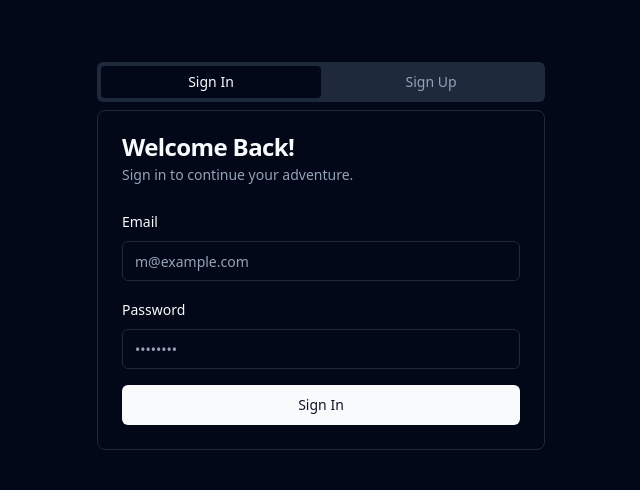
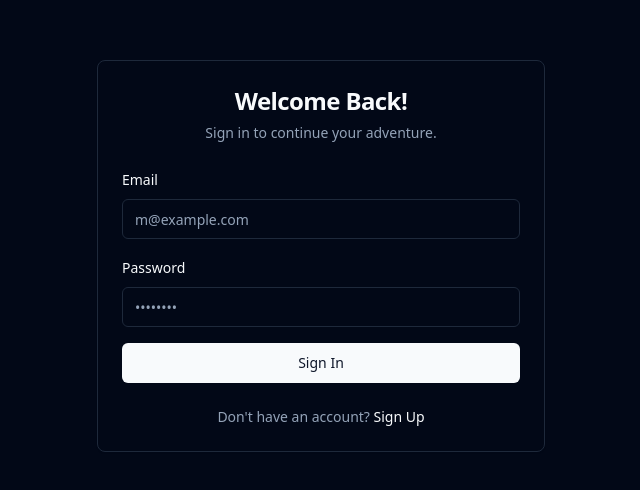
Before and after one commit to Zaid-maker/story-teller-game, a React (Vite) app: page /login in a window 1280 px wide. Shown: the part 144-634 px from the top of the page, without its empty margins (319-959 px from the left). Built offline with nearby package versions, Linux system fonts and the light colour scheme.

Commit message:
[dyad] Refactoring login page to remove tabs - wrote 1 file(s)

```diff
--- a/src/pages/Login.tsx
+++ b/src/pages/Login.tsx
@@ -5,8 +5,7 @@ import { useAuth } from "@/components/AuthProvider";
 import { Button } from "@/components/ui/button";
 import { Input } from "@/components/ui/input";
 import { Label } from "@/components/ui/label";
-import { Card, CardContent, CardDescription, CardHeader, CardTitle } from "@/components/ui/card";
-import { Tabs, TabsContent, TabsList, TabsTrigger } from "@/components/ui/tabs";
+import { Card, CardContent, CardDescription, CardHeader, CardTitle, CardFooter } from "@/components/ui/card";
 import { showSuccess, showError } from "@/utils/toast";
 
 const Login = () => {
@@ -16,6 +15,7 @@ const Login = () => {
   const [password, setPassword] = useState("");
   const [username, setUsername] = useState("");
   const [formLoading, setFormLoading] = useState(false);
+  const [isSigningUp, setIsSigningUp] = useState(false);
 
   useEffect(() => {
     if (!loading && session) {
@@ -32,8 +32,6 @@ const Login = () => {
     });
     if (error) {
       showError(error.message);
-    } else {
-      // The onAuthStateChange listener in AuthProvider will handle navigation
     }
     setFormLoading(false);
   };
@@ -68,62 +66,80 @@ const Login = () => {
 
   return (
     <div className="min-h-screen flex items-center justify-center bg-background p-4">
-      <Tabs defaultValue="signin" className="w-full max-w-md">
-        <TabsList className="grid w-full grid-cols-2">
-          <TabsTrigger value="signin">Sign In</TabsTrigger>
-          <TabsTrigger value="signup">Sign Up</TabsTrigger>
-        </TabsList>
-        <TabsContent value="signin">
-          <Card>
-            <CardHeader>
-              <CardTitle>Welcome Back!</CardTitle>
-              <CardDescription>Sign in to continue your adventure.</CardDescription>
+      <Card className="w-full max-w-md">
+        <CardHeader className="text-center">
+          <CardTitle className="text-2xl">
+            {isSigningUp ? "Join the Adventure" : "Welcome Back!"}
+          </CardTitle>
+          <CardDescription>
+            {isSigningUp
+              ? "Create an account to start playing."
+              : "Sign in to continue your adventure."}
+          </CardDescription>
         </CardHeader>
-            <form onSubmit={handleSignIn}>
+        <form onSubmit={isSigningUp ? handleSignUp : handleSignIn}>
           <CardContent className="space-y-4">
+            {isSigningUp && (
               <div className="space-y-2">
-                  <Label htmlFor="signin-email">Email</Label>
-                  <Input id="signin-email" type="email" placeholder="m@example.com" required value={email} onChange={(e) => setEmail(e.target.value)} />
+                <Label htmlFor="username">Username</Label>
+                <Input
+                  id="username"
+                  type="text"
+                  placeholder="adventurer"
+                  required
+                  value={username}
+                  onChange={(e) => setUsername(e.target.value)}
+                />
+              </div>
+            )}
+            <div className="space-y-2">
+              <Label htmlFor="email">Email</Label>
+              <Input
+                id="email"
+                type="email"
+                placeholder="m@example.com"
+                required
+                value={email}
+                onChange={(e) => setEmail(e.target.value)}
+              />
             </div>
             <div className="space-y-2">
-                  <Label htmlFor="signin-password">Password</Label>
-                  <Input id="signin-password" type="password" placeholder="••••••••" required value={password} onChange={(e) => setPassword(e.target.value)} />
+              <Label htmlFor="password">Password</Label>
+              <Input
+                id="password"
+                type="password"
+                placeholder="••••••••"
+                required
+                value={password}
+                onChange={(e) => setPassword(e.target.value)}
+              />
             </div>
             <Button type="submit" className="w-full" disabled={formLoading}>
-                  {formLoading ? "Signing In..." : "Sign In"}
+              {formLoading
+                ? isSigningUp
+                  ? "Creating Account..."
+                  : "Signing In..."
+                : isSigningUp
+                ? "Sign Up"
+                : "Sign In"}
             </Button>
           </CardContent>
         </form>
+        <CardFooter>
+          <p className="w-full text-center text-sm text-muted-foreground">
+            {isSigningUp
+              ? "Already have an account? "
+              : "Don't have an account? "}
+            <button
+              type="button"
+              onClick={() => setIsSigningUp(!isSigningUp)}
+              className="font-medium text-primary underline-offset-4 hover:underline"
+            >
+              {isSigningUp ? "Sign In" : "Sign Up"}
+            </button>
+          </p>
+        </CardFooter>
       </Card>
-        </TabsContent>
-        <TabsContent value="signup">
-          <Card>
-            <CardHeader>
-              <CardTitle>Join the Adventure</CardTitle>
-              <CardDescription>Create an account to start playing.</CardDescription>
-            </CardHeader>
-            <form onSubmit={handleSignUp}>
-              <CardContent className="space-y-4">
-                <div className="space-y-2">
-                  <Label htmlFor="signup-username">Username</Label>
-                  <Input id="signup-username" type="text" placeholder="adventurer" required value={username} onChange={(e) => setUsername(e.target.value)} />
-                </div>
-                <div className="space-y-2">
-                  <Label htmlFor="signup-email">Email</Label>
-                  <Input id="signup-email" type="email" placeholder="m@example.com" required value={email} onChange={(e) => setEmail(e.target.value)} />
-                </div>
-                <div className="space-y-2">
-                  <Label htmlFor="signup-password">Password</Label>
-                  <Input id="signup-password" type="password" placeholder="••••••••" required value={password} onChange={(e) => setPassword(e.target.value)} />
-                </div>
-                <Button type="submit" className="w-full" disabled={formLoading}>
-                  {formLoading ? "Creating Account..." : "Sign Up"}
-                </Button>
-              </CardContent>
-            </form>
-          </Card>
-        </TabsContent>
-      </Tabs>
     </div>
   );
 };
```
Lines whose indentation alone changed are shown as unchanged.
